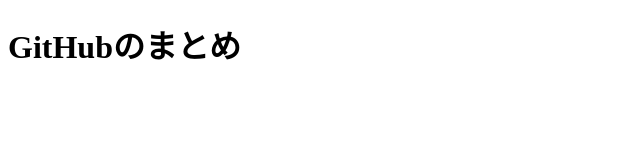
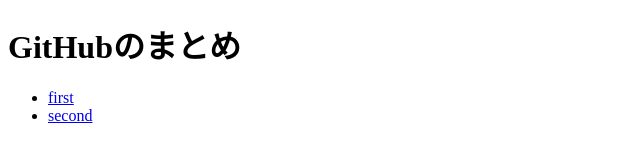
Before and after one commit to uesin0411-design/-, a plain HTML site: page index.html in a window 1280 px wide. Shown: the whole page, without its empty margins (0-640 px from the left). Drawn offline with Linux system fonts and the light colour scheme.

Commit message:
matome commit

```diff
--- a/index.html
+++ b/index.html
@@ -7,5 +7,9 @@
 </head>
 <body>
     <h1>GitHubのまとめ</h1>
+    <ul>
+        <li><a href=" https://uesin0411-design.github.io/first/">first</a></li>
+        <li><a href=" https://uesin0411-design.github.io/second/">second</a></li>
+    </ul>
 </body>
 </html>
```
